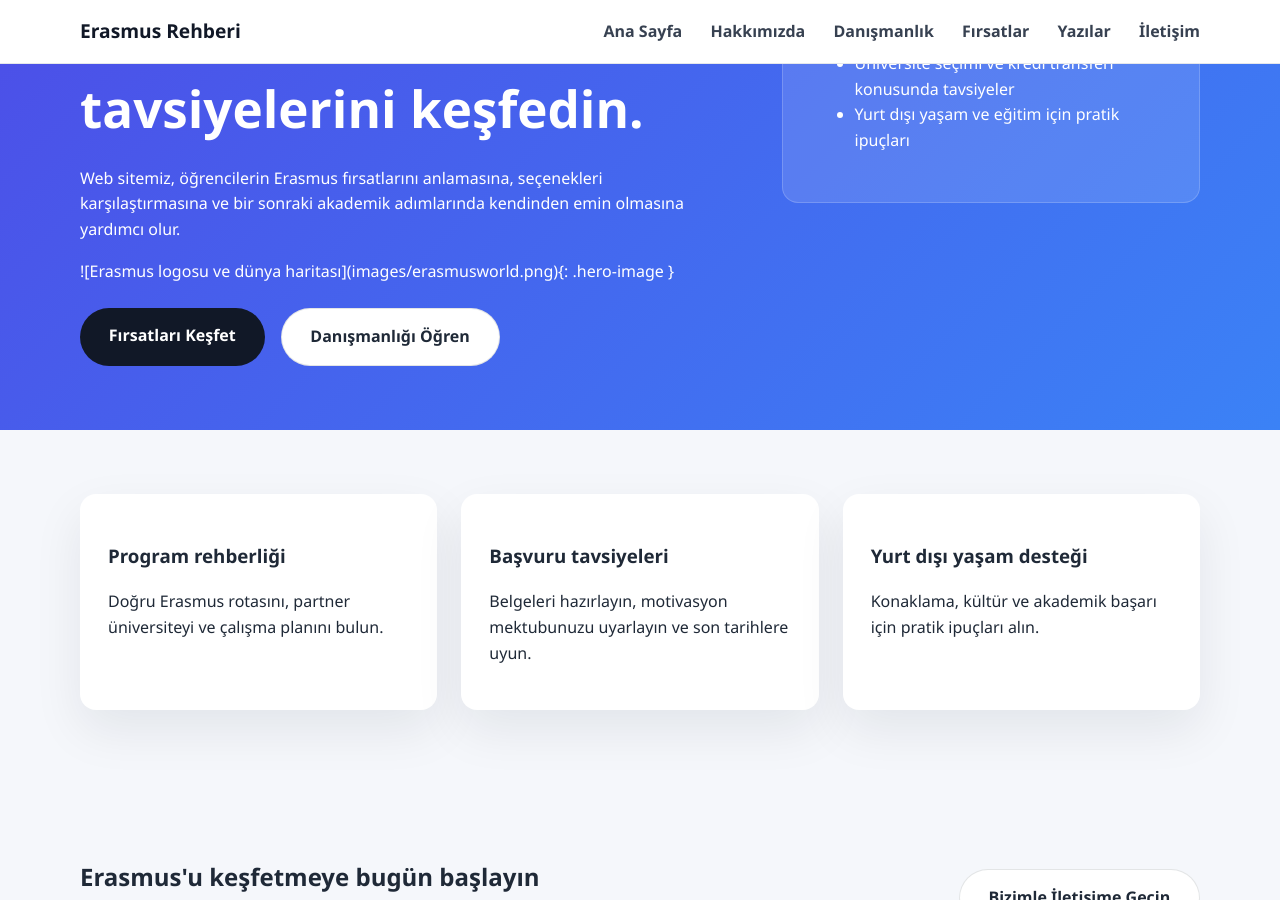
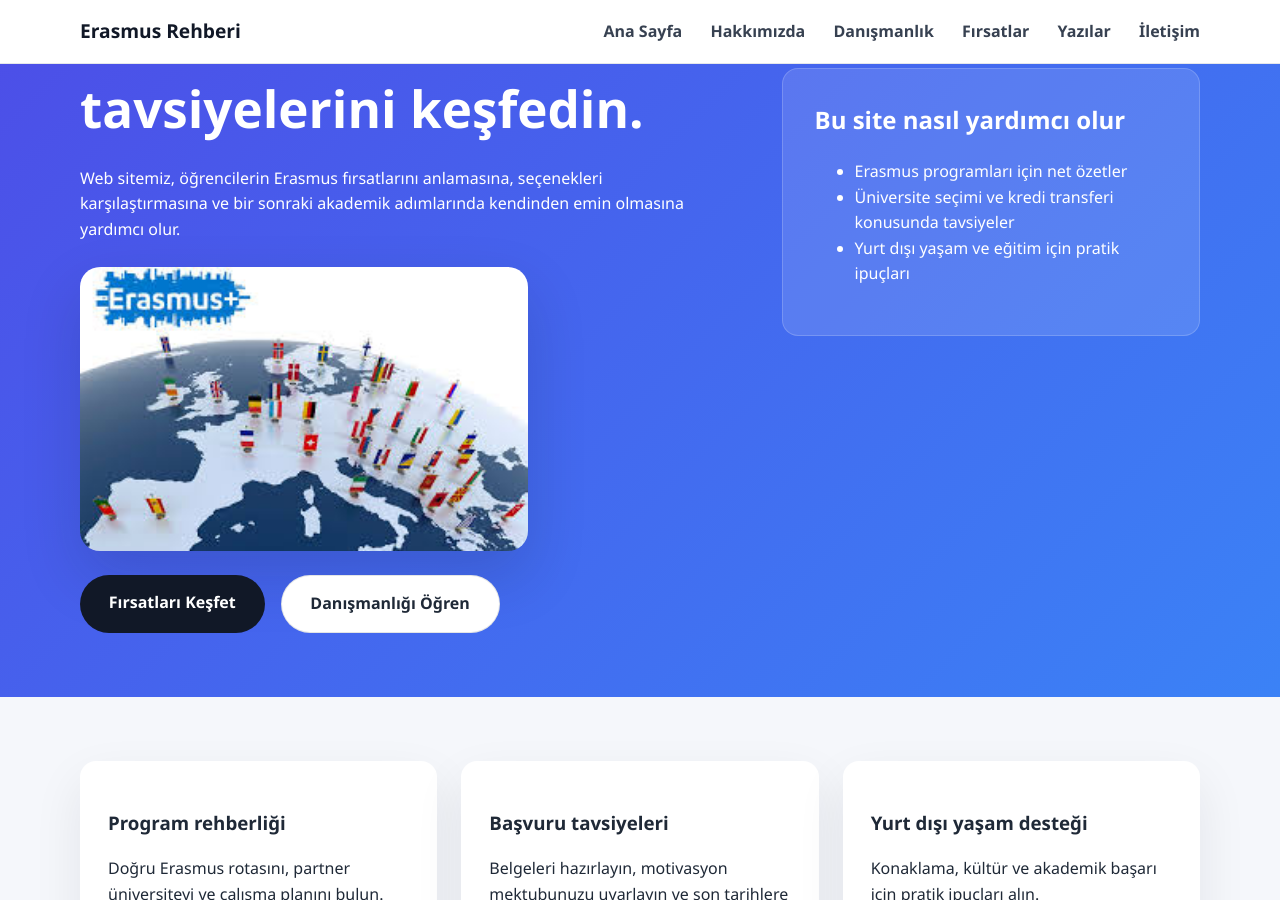
Before and after one commit to aliemir-dl/erasmusStaj, a Jekyll site: the page built from docs/index.md, in a window 1280 px wide and 900 px high, scrolled down 357 px. Built offline with Jekyll 4.4.1, drawn with Linux system fonts in a browser that asks for light colours.

Commit message:
Fix homepage image path to local docs/images asset

```diff
--- a/docs/index.md
+++ b/docs/index.md
@@ -9,7 +9,7 @@
             <p class="eyebrow">Öğrenciler için Erasmus Desteği</p>
             <h1>Erasmus programlarını, başvuru rehberliğini ve yurt dışı eğitim tavsiyelerini keşfedin.</h1>
             <p>Web sitemiz, öğrencilerin Erasmus fırsatlarını anlamasına, seçenekleri karşılaştırmasına ve bir sonraki akademik adımlarında kendinden emin olmasına yardımcı olur.</p>
-            ![Erasmus logosu ve dünya haritası](images/erasmusworld.png){: .hero-image }
+            <img class="hero-image" src="images/erasmusworld.png" alt="Erasmus logosu ve dünya haritası" />
             <div class="hero-actions">
                 <a class="button primary" href="opportunities.html">Fırsatları Keşfet</a>
                 <a class="button secondary" href="consulting.html">Danışmanlığı Öğren</a>
```
